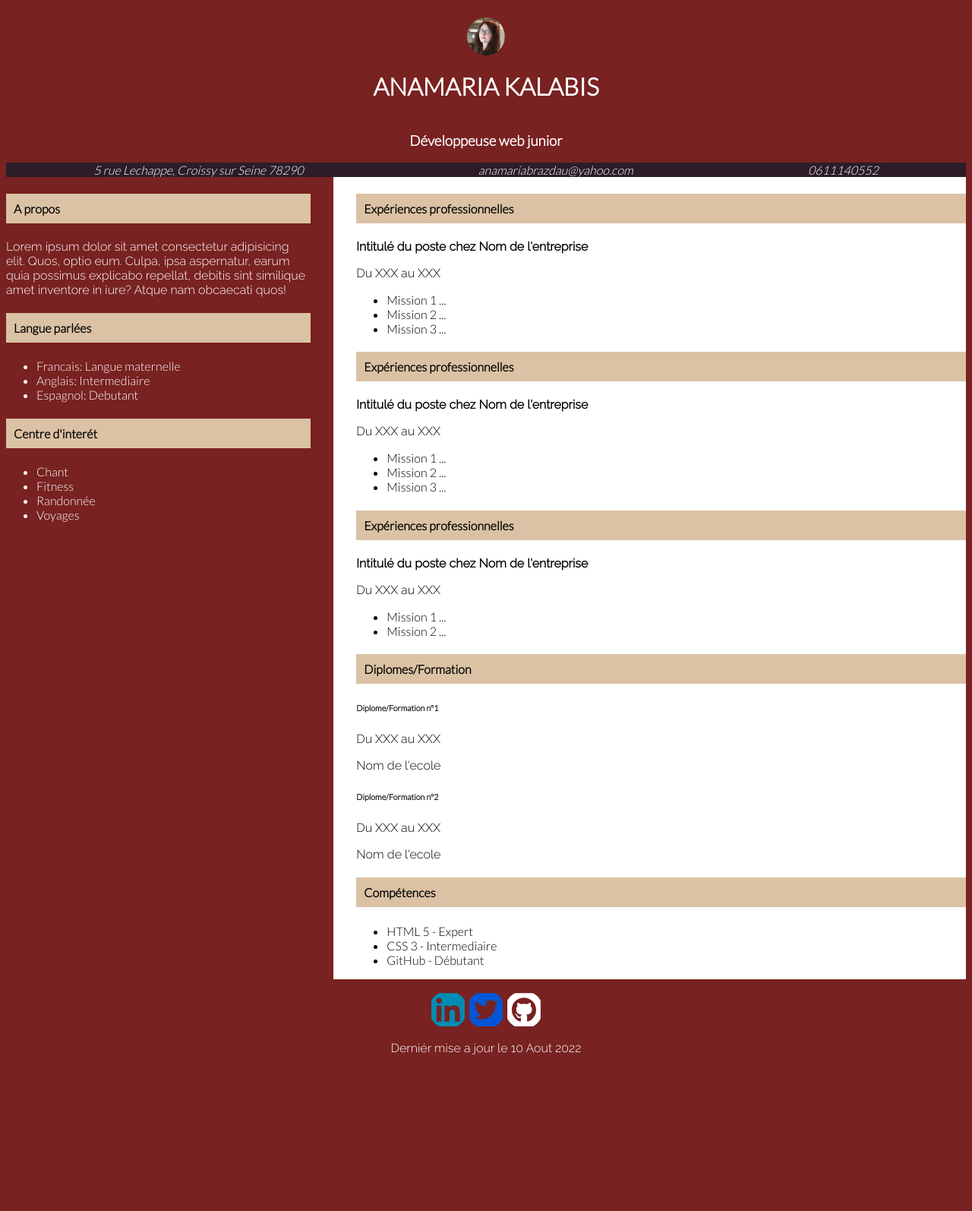
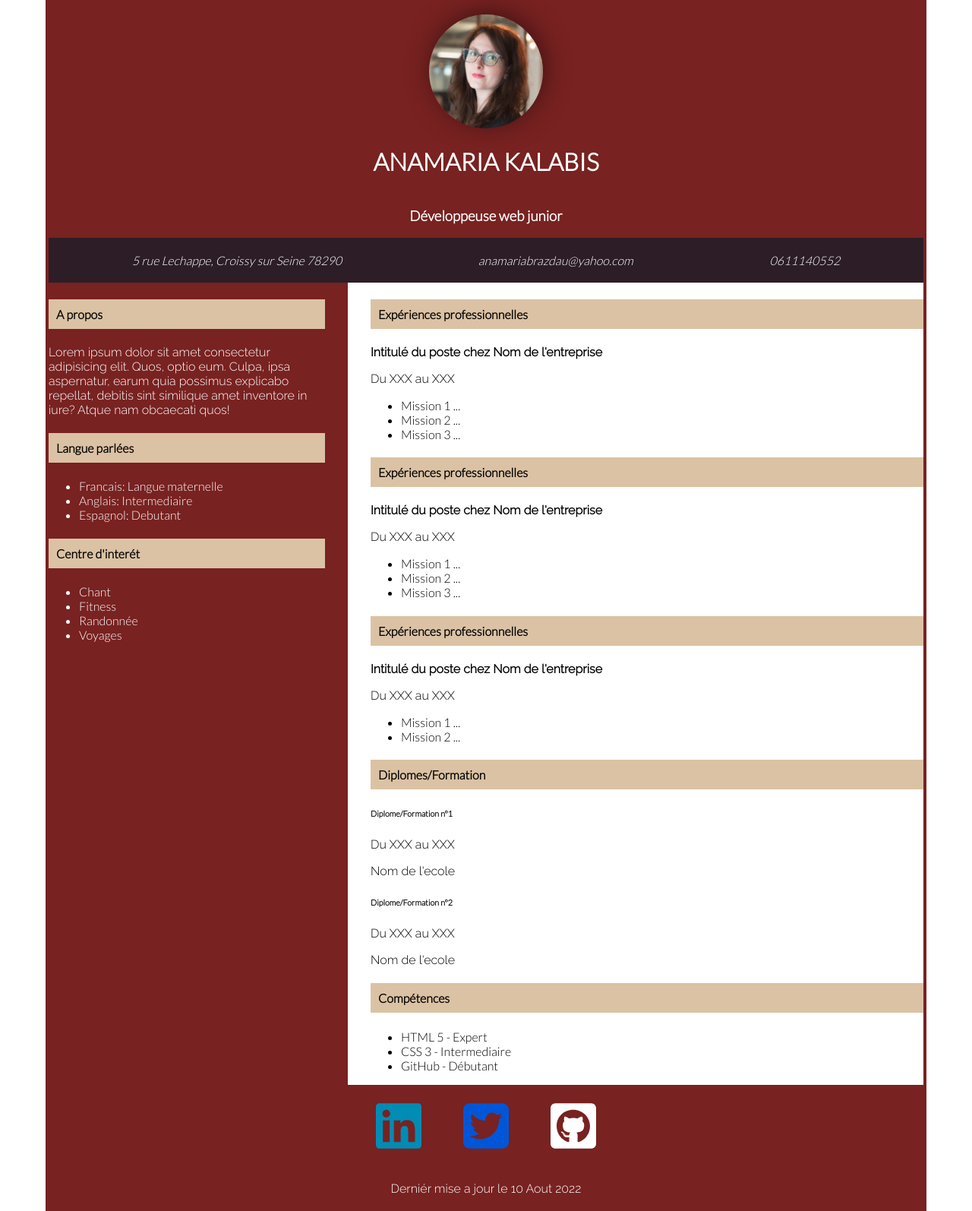
Before and after one commit to anamariakalabis/mon-cv, a plain HTML site: page index.html in a window 1280 px wide. Shown: the whole page at 76% size. Before the commit the page ends 1413 px from the top, so only its background shows below. Drawn offline with Linux system fonts and the light colour scheme.

Commit message:
update mon cv

```diff
--- a/home.css
+++ b/home.css
@@ -2,9 +2,21 @@
   @import url('https://fonts.googleapis.com/css2?family=Lato:wght@300&family=Prata&display=swap');
   @import url('https://fonts.googleapis.com/css2?family=Lato:wght@300&family=Prata&family=Raleway:wght@300&display=swap');
 
+*, html{
+    box-sizing: border-box;
+}
+
 html{
-    background-color: #782221;
     font-family: 'Lato', sans-serif;
+    display: flex;
+    background: white;
+}
+
+body {
+    background: #782221;
+    margin:auto;
+    width: 1160px;
+    border: 4px solid #782221;
 }
 
 p{
@@ -19,13 +31,13 @@ header {
     color: white;
 }
 
-img{
-    width: 50px;
-    height: 50px;
-    border-radius: 50px;
+header img{
+    width: 150px;
+    height: 150px;
+    border-radius: 999px;
     border-color: black solid;
     margin-top: 15px;
-
+    box-shadow: 3px -4px 39px -8px rgba(0,0,0,0.75);
 
 }
 h1{
@@ -39,12 +51,17 @@ address{
     width: 100%;
     justify-content: space-around;
     align-items: center;
+    padding: 20px
 
 }
 
 a {
     text-decoration: none;
     color:inherit;
+}
+
+a:hover{
+    text-decoration: underline;
 }
 
 
@@ -55,7 +72,6 @@ main{
 }
 .left{
     flex-direction: row;
-    background-color:#782221 ;
     text-align: left;
     color:white;
     flex: 1 1 0;
@@ -94,7 +110,17 @@ footer{
 }
 
 footer .icons{
+    margin: 20px;
+    width: 400px;
     display: flex;
     justify-content: space-evenly;
     align-items: center;
 }
+
+footer img {
+    width: 60px;
+}
+
+footer img:hover{
+    opacity: 0.8;
+}
--- a/index.html
+++ b/index.html
@@ -1,136 +1,138 @@
-
 <!DOCTYPE html>
 <html lang="en">
   <head>
-  <meta charset="UTF-8">
-  <meta name="viewport" content="width=device-width, initial-scale=1.0">
+    <meta charset="UTF-8" />
+    <meta name="viewport" content="width=device-width, initial-scale=1.0" />
     <title>CV AK</title>
-  <meta name="description" content="CV Web site">
-  <meta name="keywords" content="HTML, CSS, JavaScript">
-  <meta name="author" content="Annamaria K.">
-   <link rel="icon" type="image/x-icon" href="/images/favicon.ico">
-   <link rel="stylesheet" href="home.css">
+    <meta name="description" content="CV Web site" />
+    <meta name="keywords" content="HTML, CSS, JavaScript" />
+    <meta name="author" content="Annamaria K." />
+    <link rel="icon" type="image/x-icon" href="/images/favicon.ico" />
+    <link rel="stylesheet" href="home.css" />
   </head>
   <body>
     <header>
-  <img src="images/photo.png" alt="photoAK"/>
+      <a href="images/photo.png" target="_blank">
 
-      <h1> Anamaria Kalabis </h1>
-      <h3> Développeuse web junior </h3>
+        <img src="images/photo.png" alt="photoAK" />
+      </a>
+
+      <h1>Anamaria Kalabis</h1>
+      <h3>Développeuse web junior</h3>
       <address>
-
-        <a href="https://goo.gl/maps/vQfce6DYi21aXH447"> 5 rue Lechappe, Croissy sur Seine 78290</a>
-        <a href="mailto:">anamariabrazdau@yahoo.com</a>
+        <a href="https://goo.gl/maps/vQfce6DYi21aXH447" target="_blank">
+          5 rue Lechappe, Croissy sur Seine 78290</a
+        >
+        <a href="mailto:anamariabrazdau@yahoo.com">anamariabrazdau@yahoo.com</a>
         <a href="tel:0611140552">0611140552</a>
       </address>
-
-
     </header>
     <main>
+      <section class="left">
+        <h2 style="display: none;"> section left</h2>
 
-  <section class="left">
         <div>
-    <h4> A propos </h4>
-    <p> Lorem ipsum dolor sit amet consectetur adipisicing elit. Quos, optio eum. Culpa, ipsa aspernatur, earum quia possimus explicabo repellat, debitis sint similique amet inventore in iure? Atque nam obcaecati quos!</p>
+          <h4>A propos</h4>
+          <p>
+            Lorem ipsum dolor sit amet consectetur adipisicing elit. Quos, optio
+            eum. Culpa, ipsa aspernatur, earum quia possimus explicabo repellat,
+            debitis sint similique amet inventore in iure? Atque nam obcaecati
+            quos!
+          </p>
         </div>
 
         <div>
-    <h4> Langue parlées </h4>
+          <h4>Langue parlées</h4>
           <ul>
-      <li> Francais: Langue maternelle </li>
-      <li> Anglais: Intermediaire </li>
-      <li> Espagnol:  Debutant </li>
+            <li>Francais: Langue maternelle</li>
+            <li>Anglais: Intermediaire</li>
+            <li>Espagnol: Debutant</li>
           </ul>
         </div>
         <div>
-    <h4> Centre d'interét </h4>
+          <h4>Centre d'interét</h4>
           <ul>
-      <li> Chant </li>
-      <li> Fitness </li>
-      <li> Randonnée </li>
-      <li> Voyages</li>
-
-
+            <li>Chant</li>
+            <li>Fitness</li>
+            <li>Randonnée</li>
+            <li>Voyages</li>
           </ul>
         </div>
       </section>
 
+      <section class="right">
+        <h2 style="display: none;"> section right</h2>
+
+        <section class="section-1">
+          <h2 style="display: none;"> section right</h2>
 
 
-
-
-
-  <section class="right">
-
-
-    <section class="section-1">
-
-      <h4> Expériences professionnelles </h4>
+          <h4>Expériences professionnelles</h4>
           <p><b>Intitulé du poste chez Nom de l'entreprise </b></p>
-      <p> Du XXX au XXX</p>
+          <p>Du XXX au XXX</p>
           <ul>
-        <li> Mission 1 ... </li>
-        <li> Mission 2 ... </li>
-        <li> Mission 3 ... </li>
+            <li>Mission 1 ...</li>
+            <li>Mission 2 ...</li>
+            <li>Mission 3 ...</li>
           </ul>
 
-      <h4> Expériences professionnelles </h4>
-      <p> <b> Intitulé du poste chez Nom de l'entreprise </b></p>
-      <p> Du XXX au XXX</p>
+          <h4>Expériences professionnelles</h4>
+          <p><b> Intitulé du poste chez Nom de l'entreprise </b></p>
+          <p>Du XXX au XXX</p>
           <ul>
-        <li> Mission 1 ... </li>
-        <li> Mission 2 ... </li>
-        <li> Mission 3 ... </li>
+            <li>Mission 1 ...</li>
+            <li>Mission 2 ...</li>
+            <li>Mission 3 ...</li>
           </ul>
 
-      <h4> Expériences professionnelles </h4>
+          <h4>Expériences professionnelles</h4>
           <p><b> Intitulé du poste chez Nom de l'entreprise </b></p>
-      <p> Du XXX au XXX</p>
+          <p>Du XXX au XXX</p>
           <ul>
-        <li> Mission 1 ... </li>
-        <li> Mission 2 ... </li>
+            <li>Mission 1 ...</li>
+            <li>Mission 2 ...</li>
           </ul>
-
         </section>
 
         <section class="section-2">
+          <h4>Diplomes/Formation</h4>
 
-      <h4> Diplomes/Formation </h4>
+          <h6>Diplome/Formation n°1</h6>
+          <p>Du XXX au XXX</p>
+          <p>Nom de l'ecole</p>
 
-      <h6> Diplome/Formation n°1</h6>
-      <p> Du XXX au XXX</p>
-      <p> Nom de l'ecole </p>
-
-
-      <h6> Diplome/Formation n°2</h6>
-      <p> Du XXX au XXX</p>
-      <p> Nom de l'ecole </p>
-
-
+          <h6>Diplome/Formation n°2</h6>
+          <p>Du XXX au XXX</p>
+          <p>Nom de l'ecole</p>
         </section>
 
         <section class="section-3">
-      <h4> Compétences </h4>
+          <h4>Compétences</h4>
           <ul>
-        <li> HTML 5 - Expert </li>
-        <li> CSS 3 - Intermediaire </li>
-        <li> GitHub - Débutant </li>
+            <li>HTML 5 - Expert</li>
+            <li>CSS 3 - Intermediaire</li>
+            <li>GitHub - Débutant</li>
           </ul>
         </section>
-
       </section>
     </main>
 
-
     <footer>
       <div class="icons">
-<img src="images/linkedin.svg" alt="linkedin"/>
-<img src="images/square-twitter.svg" alt="twitter"/>
-<img src="images/square-github.svg" alt="GitHub"/>
+        <a href="https://www.linkedin.com" target="_blank">
+          <img src="images/linkedin.svg" alt="linkedin" />
+        </a>
+
+        <a href="https://twitter.com" target="_blank">
+          <img src="images/square-twitter.svg" alt="twitter" />
+        </a>
+        <a href="https://github.com" target="_blank">
+          <img src="images/square-github.svg" alt="GitHub" />
+        </a>
       </div>
 
       <div>
-<p> Derniér mise a jour le 10 Aout 2022 </p>
+        <p>Derniér mise a jour le 10 Aout 2022</p>
       </div>
     </footer>
   </body>
```
Also changed, not shown: 1 other file. Lines whose indentation alone changed are shown as unchanged.
